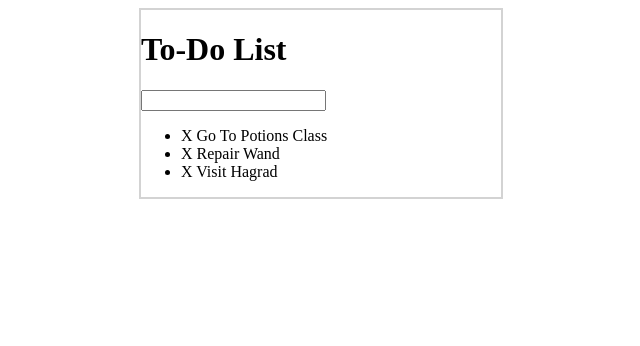
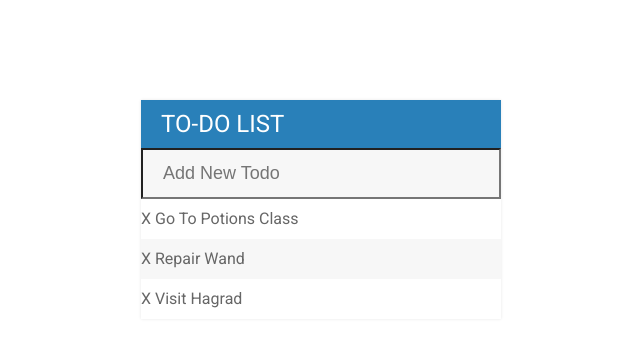
Before and after one commit to zacdu/Todo-Application, a plain HTML site: page index.html in a window 1280 px wide. Shown: the whole page, without its empty margins (319-959 px from the left). Drawn offline with Linux system fonts and the light colour scheme.

Commit message:
Implement styling pt.1

```diff
--- a/assets/css/todos.css
+++ b/assets/css/todos.css
@@ -1,7 +1,58 @@
+h1{
+    background: #2980b9;
+    color: white;
+    margin: 0;
+    padding: 10px 20px;
+    text-transform: uppercase;
+    font-size: 24px;
+    font-weight: normal;
+}
+
+ul{
+    list-style: none;
+    margin: 0;
+    padding: 0;
+}
+
+body{
+    font-family: Roboto;
+}
+
+li{
+    background: white;
+    height: 40px;
+    line-height: 40px;
+    color: #666;
+}
+
+li:hover{
+    color: #2980b9;
+}
+
+li:nth-child(2n){
+    background: #f7f7f7;
+}
+
+input{
+    font-size: 18px;
+    background-color: #f7f7f7;
+    width: 100%;
+    padding: 13px 13px 13px 20px;
+    box-sizing: border-box;
+    color: #2980b9;
+}
+
+input:focus{
+    background: white;
+    border: 3px solid #2980b9;
+    outline: none;
+}
+
 #container{
     width: 360px;
-    margin: 0 auto;
-    border: 2px solid lightgray;
+    margin: 100px auto;
+    box-shadow: 0 0 3px rgba(0,0,0, 0.1);
+    background: #f7f7f7;
 }
 
 .complete{
--- a/index.html
+++ b/index.html
@@ -8,13 +8,14 @@
         <meta http-equiv="X-UA-Compatible" content="IE=edge">
         <title>Todo Project</title>
         <link rel="stylesheet" href="assets/css/todos.css">
+        <link href="https://fonts.googleapis.com/css?family=Roboto:400,500,700" rel="stylesheet">
         <script src="assets/js/lib/jquery-3.2.1.min.js"></script>
     </head>
     <body>
 
     <div id="container">
         <h1>To-Do List</h1>
-        <input type="text">
+        <input type="text" placeholder="Add New Todo">
         <ul>
             <li class="unselectable"><span>X</span> Go To Potions Class</li>
             <li class="unselectable"><span>X</span> Repair Wand</li>
```
